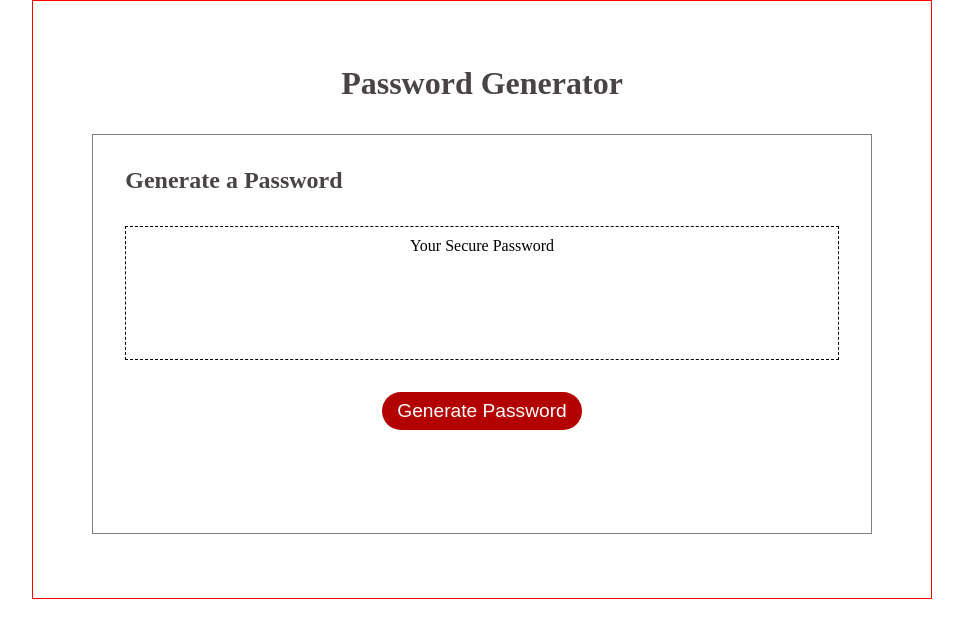
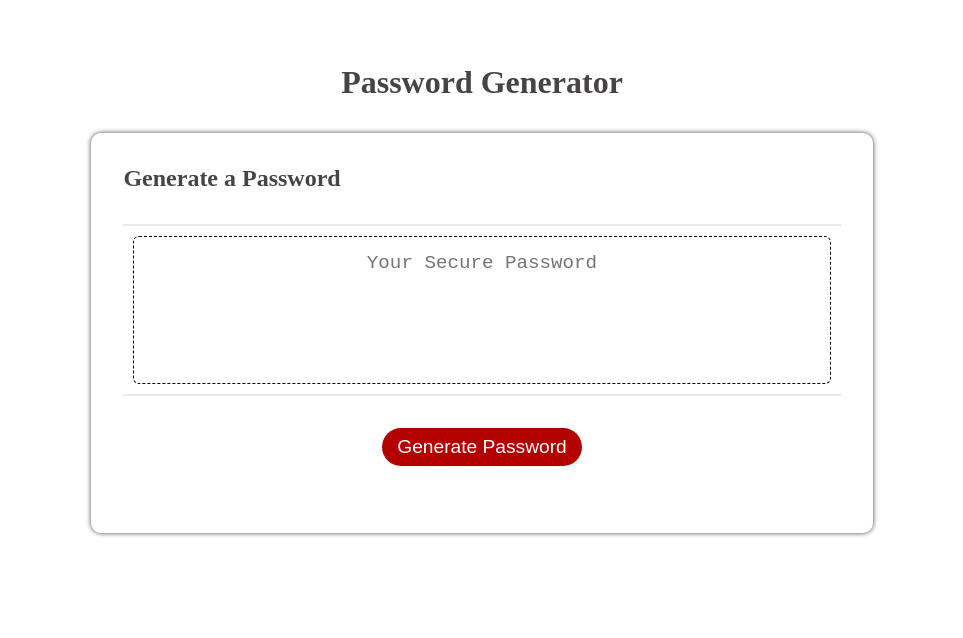
Before and after one commit to KhunMyoMyat/Password-Generator, a plain HTML site: page index.html in a window 1280 px wide. Shown: the whole page, without its empty margins (158-1121 px from the left). Drawn offline with Linux system fonts and the light colour scheme.

Commit message:
finished styling css

```diff
--- a/index.html
+++ b/index.html
@@ -19,10 +19,17 @@
           <h2>Generate a Password</h2>
         </div>
         <div class="display-pw-place">
-          <p>Your Secure Password</p>
+          <textarea
+            readonly
+            id="password"
+            placeholder="Your Secure Password"
+            aria-label="Generate Password"
+          ></textarea>
         </div>
 
-        <button class="generate-bt">Generate Password</button>
+        <div class="card-footer">
+          <button class="generate-bt">Generate Password</button>
+        </div>
       </div>
     </div>
   </body>
--- a/style.css
+++ b/style.css
@@ -10,12 +10,13 @@
   margin: 0 auto;
   text-align: center;
   padding: 4rem 1rem;
-  border: 1px solid red;
 }
 
 :root {
   --primary: #494444;
   --deep-red: rgb(179, 0, 0);
+  --white: white;
+  --bg-color: #e7e9eb;
 }
 
 .header {
@@ -24,23 +25,53 @@
 }
 
 .card {
-  border: 1px solid gray;
+  background: var(--white);
   width: 90%;
   height: 400px;
   margin: 0 auto;
   padding: 2rem;
+  box-shadow: 0 0 5px var(--primary);
+  border-radius: 10px;
 }
 
 .card .card-header {
   text-align: start;
   color: var(--primary);
-  margin-bottom: 2rem;
+}
+.card-header::after {
+  content: " ";
+  display: block;
+  width: 100%;
+  background: var(--bg-color);
+  height: 2px;
+  margin-top: 2rem;
 }
 
 .display-pw-place {
+  height: 50%;
+  padding: 10px;
+}
+
+#password {
+  appearance: none;
+  width: 100%;
+  height: 100%;
+  text-align: center;
+  padding: 15px 15px 80px 15px;
+  border: none;
+  border-radius: 6px;
   border: 1px dashed black;
-  height: 40%;
-  padding: 10px;
+  overflow: hidden;
+  resize: none;
+  font-size: 1.2rem;
+}
+
+.card-footer::before {
+  content: " ";
+  display: block;
+  width: 100%;
+  background: var(--bg-color);
+  height: 2px;
 }
 
 .generate-bt {
@@ -51,4 +82,19 @@
   border: none;
   background-color: var(--deep-red);
   border-radius: 20px;
+  cursor: pointer;
 }
+
+/* media queries */
+
+@media (max-width: 780px) {
+  .generate-bt {
+    font-size: 1.1rem;
+  }
+}
+
+@media (max-width: 580px) {
+  .generate-bt {
+    font-size: 1rem;
+  }
+}
```
